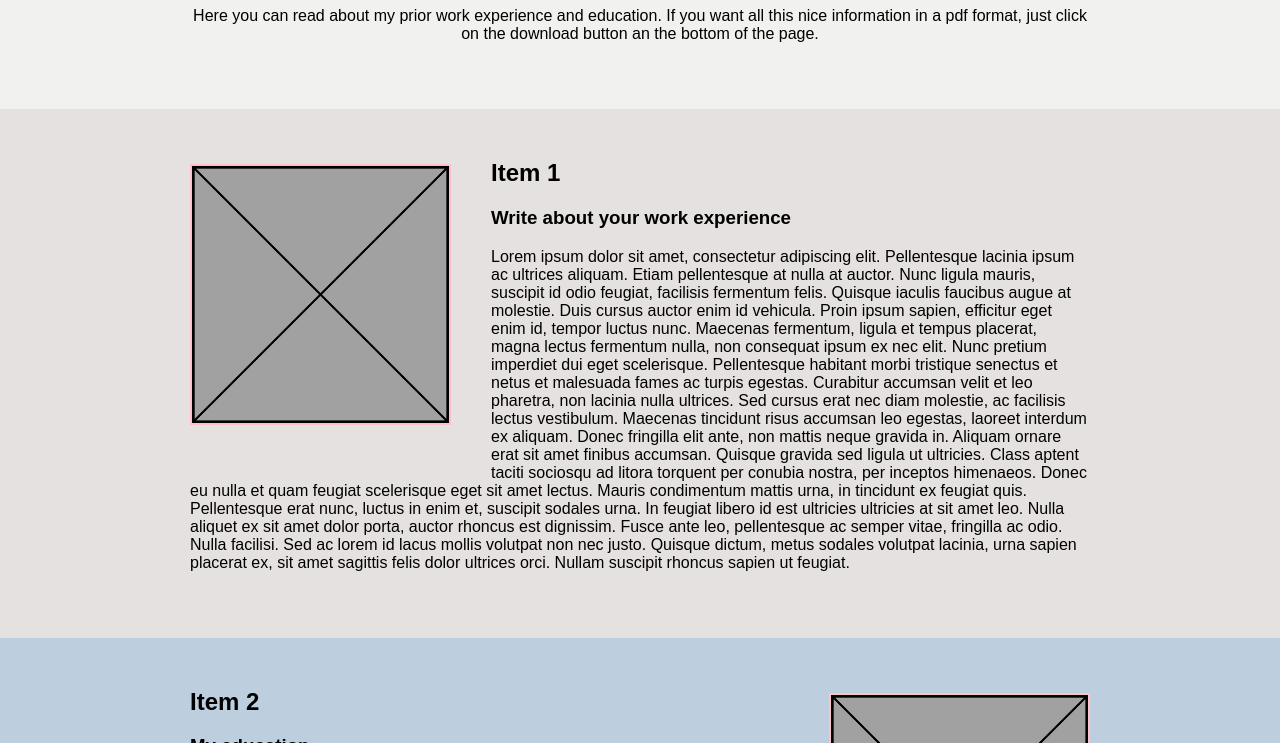
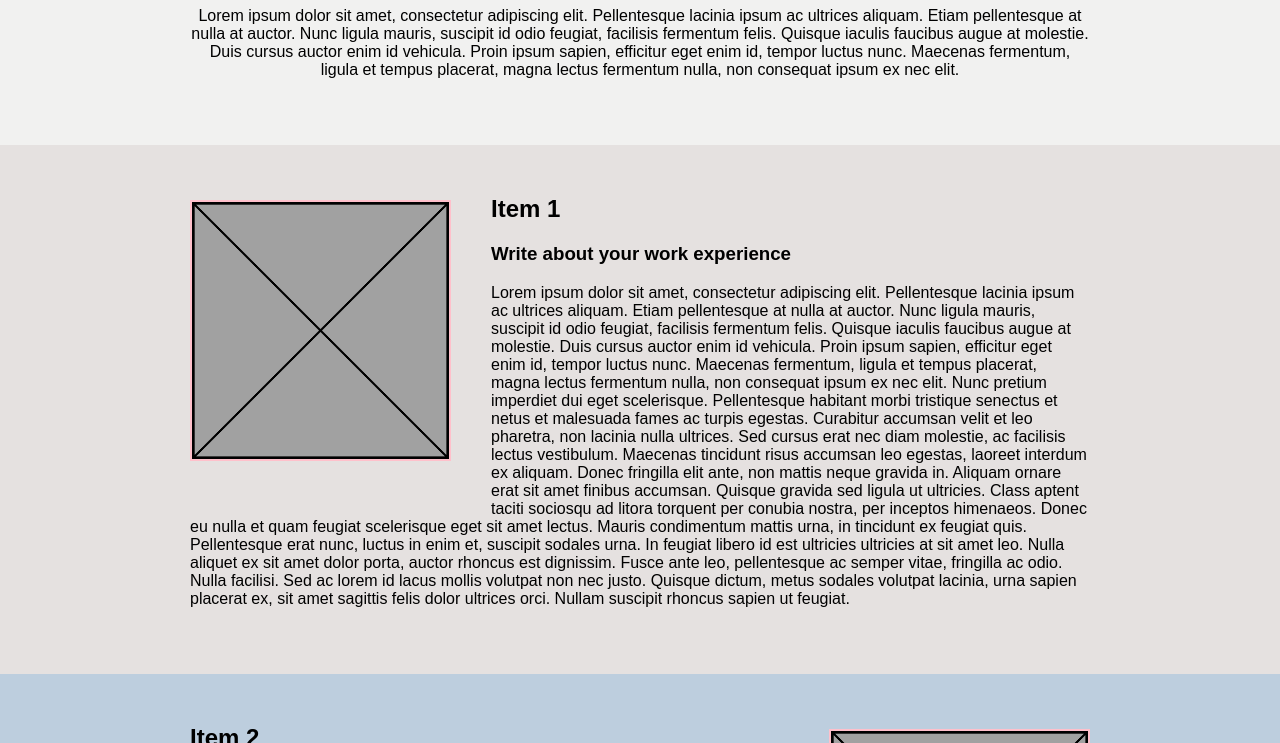
Before and after one commit to UXDSkillslab1718/4-final-assignment-challenge-YoushaZenCool, a plain HTML site: page portfolio.html in a window 1280 px wide. Shown: the part 357-1100 px from the top of the page. Drawn offline with Linux system fonts and the light colour scheme.

Commit message:
Updating text

```diff
--- a/portfolio.html
+++ b/portfolio.html
@@ -22,7 +22,9 @@
         <img class="profile-img" src="images/yusha-sengul.jpeg" alt="Yusha Sengul">
         <div class="col-wide">
           <h1>Portfolio</h1>
-          <p> Here you can read about my prior work experience and education. If you want all this nice information in a pdf format, just click on the download button an the bottom of the page.
+          <p> Lorem ipsum dolor sit amet, consectetur adipiscing elit. Pellentesque lacinia ipsum ac ultrices aliquam. Etiam pellentesque at nulla at auctor. Nunc ligula mauris, suscipit id odio feugiat, facilisis fermentum felis. Quisque iaculis
+            faucibus augue at molestie. Duis cursus auctor enim id vehicula. Proin ipsum sapien, efficitur eget enim id, tempor luctus nunc. Maecenas fermentum, ligula et tempus placerat, magna lectus fermentum nulla, non consequat ipsum ex nec
+            elit.
           </p>
         </div>
       </div>
```
Also changed, not shown: resume.html (+1 -1 lines).
